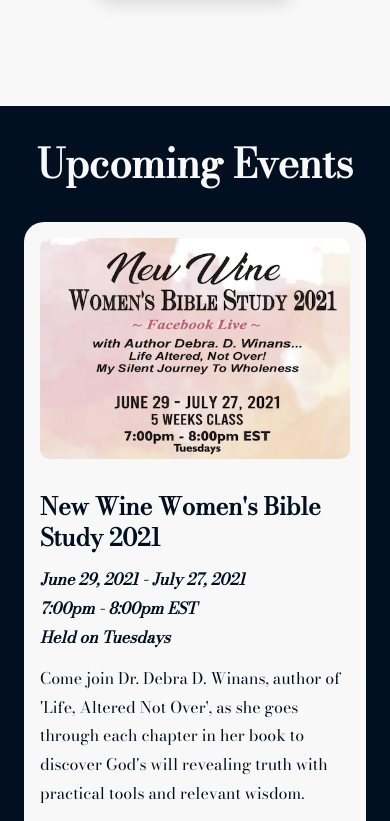
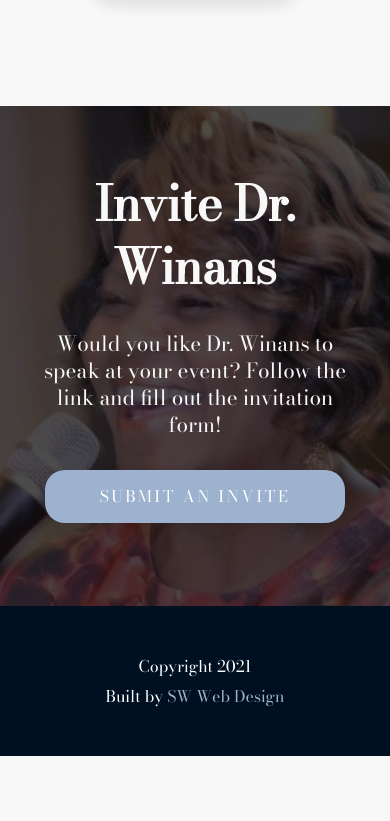
Before and after one commit to steven2711/debra-winans, a Next.js app: page / in a window 390 px wide. Shown: the part 2363-3184 px from the top of the page. After the commit the page ends 3119 px from the top, so only its background shows below. Built offline with nearby package versions, Linux system fonts and the light colour scheme.

Commit message:
Made "events" tab responsive to number of events.

```diff
--- a/components/Navbar/NavbarLinks.js
+++ b/components/Navbar/NavbarLinks.js
@@ -1,5 +1,6 @@
 import Link from "next/link";
 import styled from "styled-components";
+import { events } from "../../data/events";
 import { FaFacebookF, FaInstagram } from "react-icons/fa";
 import { useRouter } from "next/router";
 
@@ -89,11 +90,13 @@
             <a>Book</a>
           </Link>
         </li>
-        <li>
-          <Link href="/events/new-wine-womens-bible-study-2021">
-            <a>Events</a>
-          </Link>
-        </li>
+        {events.length !== 0 ? (
+          <li>
+            <Link href="/events/new-wine-womens-bible-study-2021">
+              <a>Events</a>
+            </Link>
+          </li>
+        ) : null}
         <li>
           <Link href="/event-invite-form">
             <a>Invite</a>
--- a/data/events.js
+++ b/data/events.js
@@ -1,31 +1,20 @@
 import { slugify } from "../helpers";
 
 export const events = [
-  {
-    id: 0,
-
-    smallImagePath: "/images/event-sm.png",
-
-    imagePath: "/images/event-flyer.png",
-
-    title: "new wine women's bible study 2021",
-
-    titleCaps: "New Wine Women's Bible Study 2021",
-
-    startDate: "June 29, 2021",
-
-    endDate: "July 27, 2021",
-
-    time: "7:00pm - 8:00pm EST",
-
-    days: "Tuesdays",
-
-    price: "$50",
-
-    purchasePath:
-      "https://checkout.square.site/merchant/MLH6RXNFN7NQ5/checkout/KFNMIVLZK7VSTCVGCFMGWYBJ",
-
-    excerpt:
-      "Come join Dr. Debra D. Winans, author of 'Life, Altered Not Over', as she goes through each chapter in her book to discover God's will revealing truth with practical tools and relevant wisdom.",
-  },
+  // {
+  //   id: 0,
+  //   smallImagePath: "/images/event-sm.png",
+  //   imagePath: "/images/event-flyer.png",
+  //   title: "new wine women's bible study 2021",
+  //   titleCaps: "New Wine Women's Bible Study 2021",
+  //   startDate: "June 29, 2021",
+  //   endDate: "July 27, 2021",
+  //   time: "7:00pm - 8:00pm EST",
+  //   days: "Tuesdays",
+  //   price: "$50",
+  //   purchasePath:
+  //     "https://checkout.square.site/merchant/MLH6RXNFN7NQ5/checkout/KFNMIVLZK7VSTCVGCFMGWYBJ",
+  //   excerpt:
+  //     "Come join Dr. Debra D. Winans, author of 'Life, Altered Not Over', as she goes through each chapter in her book to discover God's will revealing truth with practical tools and relevant wisdom.",
+  // },
 ];
--- a/pages/about.js
+++ b/pages/about.js
@@ -78,7 +78,6 @@
               Debra has two amazing children, Miya Destiny and Benjamin David,
               the loves of her life.
             </p>
-            <Link href="/contact">Test</Link>
           </div>
         </div>
       </div>
--- a/pages/index.js
+++ b/pages/index.js
@@ -6,6 +6,8 @@
 import SocialMedia from "@/components/SocialMedia";
 import EventBanner from "@/components/EventBanner";
 
+import { events } from "../data/events";
+
 export default function Home() {
   return (
     <Layout>
@@ -13,7 +15,7 @@
         quote={`"Purposely provoking confidence in your identity through wisdom and truth!"`}
       />
       <BookDisplay />
-      <EventBanner />
+      {events.length !== 0 ? <EventBanner /> : null}
       <InviteBanner />
       {/* <Subscribe />
       <SocialMedia /> */}
```
